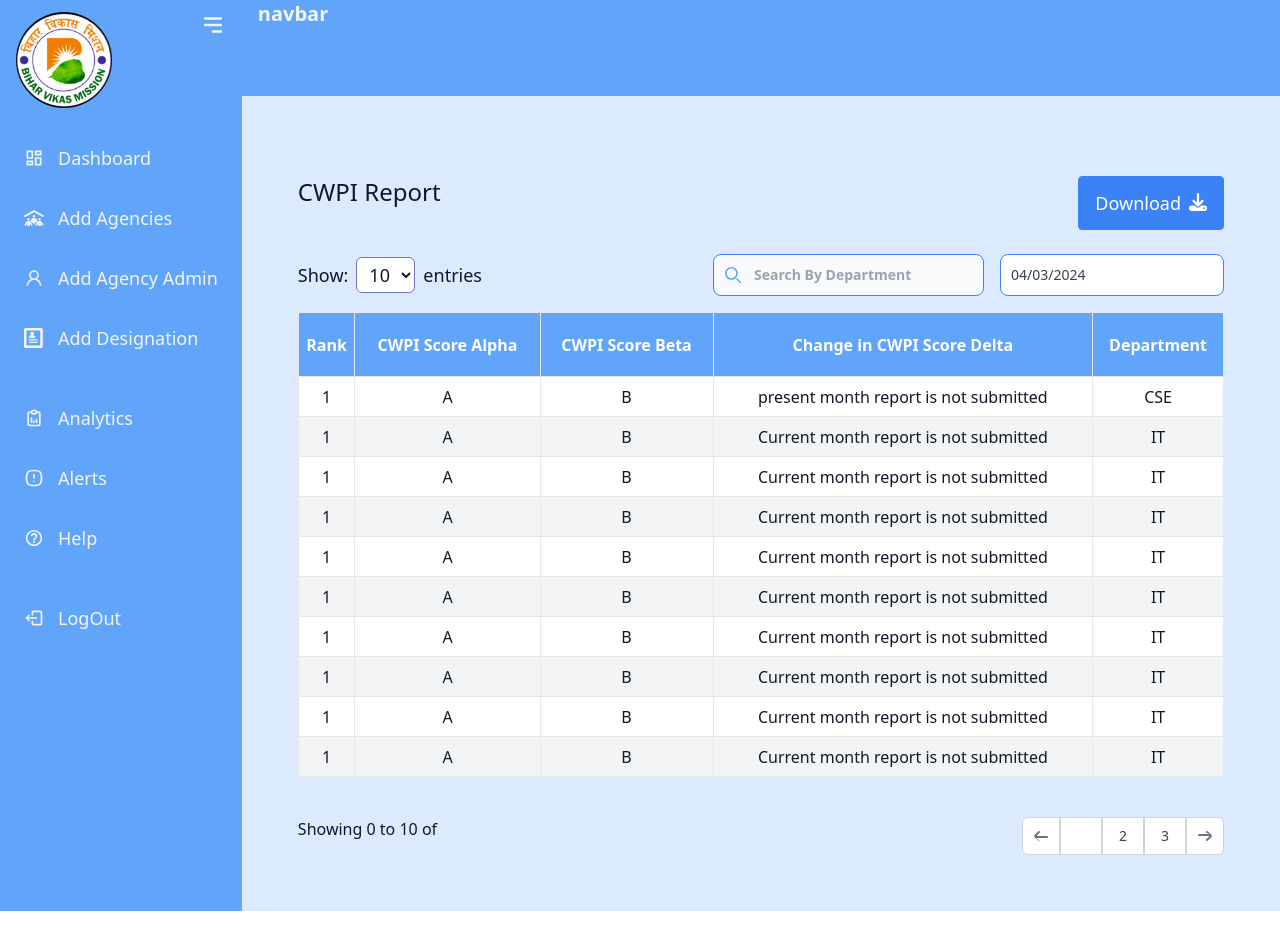
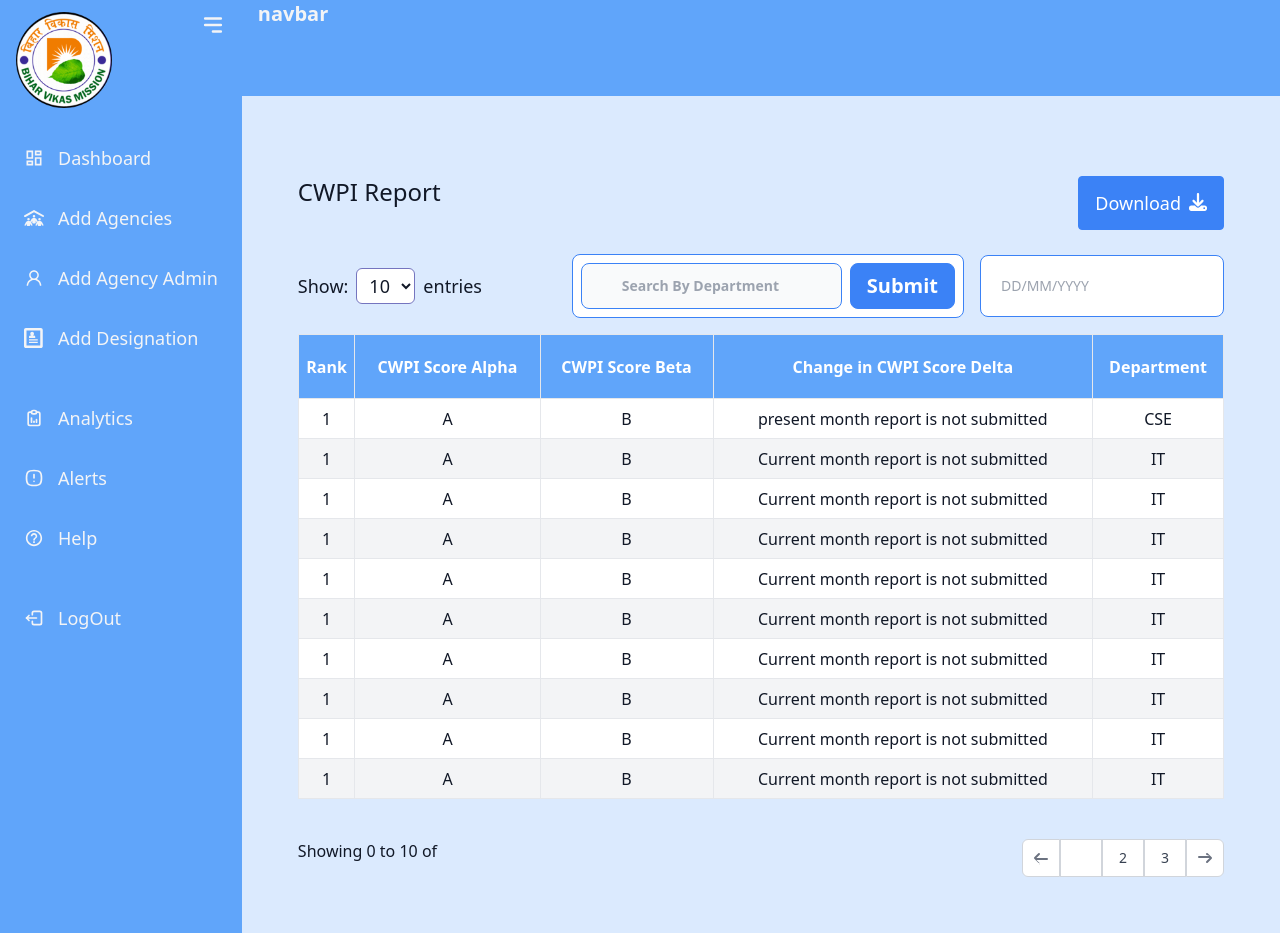
Before and after one commit to echo-shivi/CWPI, a React (Create React App) app: page / in a window 1280 px wide. Before the commit the page ends 911 px from the top, so only its background shows below. Built offline with nearby package versions, Linux system fonts and the light colour scheme.

Commit message:
fix search bar functionality

```diff
--- a/src/components/Atom/SearchBar.jsx
+++ b/src/components/Atom/SearchBar.jsx
@@ -3,12 +3,8 @@ import React from 'react';
 const SearchForm = ({ handleSearch, searchTerm, setSearchTerm }) => {
 
 
-  const handleSubmit = (event) => {
-    event.preventDefault();
-    handleSearch(event);
-  };
   return (
-    <form className="max-w-md mx-auto" onSubmit={handleSubmit}>
+    <form className="max-w-md mx-auto" >
       <label htmlFor="default-search" className="mb-2 text-sm font-medium text-gray-900 sr-only dark:text-white">
         Search
       </label>
@@ -30,15 +26,21 @@ const SearchForm = ({ handleSearch, searchTerm, setSearchTerm }) => {
             />
           </svg>
         </div>
+
+         <div className="relative flex border border-blue-500 p-2 bg-white rounded-lg">
           <input
             type="search"
             id="default-search"
-          className="block w-full p-2.5 ps-10 text-sm border text-blue-400 border-blue-500 rounded-lg bg-gray-50 focus:ring-blue-500 focus:border-blue-500"
+            className="block w-full  ps-10 text-sm border text-blue-400 border-blue-500 rounded-lg bg-gray-50 focus:ring-blue-500 focus:border-blue-500"
             placeholder="Search By Department"
             value={searchTerm}
             onChange={(e) => setSearchTerm(e.target.value)}
             required
           />
+          <button onClick={handleSearch} className="ml-2 px-4 py-2 border border-blue-500 rounded-lg bg-blue-500 text-white">
+            Submit
+          </button>
+        </div>
 
       </div>
     </form>
--- a/src/components/Widgets/Dashboard/PdfReport/CwpiReport.jsx
+++ b/src/components/Widgets/Dashboard/PdfReport/CwpiReport.jsx
@@ -1,4 +1,4 @@
-import React, { useState,useRef } from 'react';
+import React, { useState, useRef } from 'react';
 import SearchForm from '../../../Atom/SearchBar';
 import DatePicker from "react-datepicker";
 import "react-datepicker/dist/react-datepicker.css";
@@ -65,7 +65,7 @@ const TableComponent = () => {
   const [currentPage, setCurrentPage] = useState(1);
   const [entriesPerPage, setEntriesPerPage] = useState(10);
   const [searchTerm, setSearchTerm] = useState('');
-  const [startDate, setStartDate] = useState(new Date());
+  const [startDate, setStartDate] = useState(null);
   const lastIndex = currentPage * entriesPerPage;
   const firstIndex = lastIndex - entriesPerPage;
   const currentEntries = dummyData.slice(firstIndex, lastIndex);
@@ -74,12 +74,13 @@ const TableComponent = () => {
   const numbers = [...Array(totalPages + 1).keys()].slice(1);
   const [filteredEntries, setFilteredEntries] = useState(currentEntries);
   const pdfRef = useRef();
- const downloadPDF = ()=>{
+
+  const downloadPDF = () => {
     const input = pdfRef.current;
     html2canvas(input)
       .then((canvas) => {
         const imgData = canvas.toDataURL('image/png');
-      const pdf = new jsPDF('p','mm','a4',true);
+        const pdf = new jsPDF('p', 'mm', 'a4', true);
         const pdfWidth = pdf.internal.pageSize.getWidth();
         const pdfHeight = pdf.internal.pageSize.getHeight();
         const imgWidth = canvas.width;
@@ -90,9 +91,8 @@ const TableComponent = () => {
         pdf.addImage(imgData, 'PNG', imgX, imgY, imgWidth * ratio, imgHeight * ratio);
         pdf.save("download.pdf");
       });
+  };
 
-
- }
   const prevPage = () => {
     if (currentPage !== firstIndex) {
       setCurrentPage(currentPage - 1);
@@ -114,10 +114,7 @@ const TableComponent = () => {
     setCurrentPage(1);
   };
 
-  const handleSearch = (event) => {
-    const searchTerm = event.target.value.toLowerCase();
-    setSearchTerm(searchTerm);
-
+  const handleSearch = () => {
     const newFilteredEntries = dummyData.filter((entry) => {
       return entry.department.toLowerCase().includes(searchTerm.toLowerCase());
     });
@@ -126,14 +123,12 @@ const TableComponent = () => {
     setCurrentPage(1);
   };
 
-
-
   return (
     <div className="container mx-auto p-4" ref={pdfRef}>
       <div className='justify-between flex  py-6'>
         <h1 className='items-center justify-start font-medium text-2xl'>CWPI Report</h1>
         <button onClick={downloadPDF} class="btn-blue p-4 flex text-white font-medium  rounded">
-          Download <FaDownload className='ml-2 mt-1'/>
+          Download <FaDownload className='ml-2 mt-1' />
         </button>
       </div>
 
@@ -156,7 +151,7 @@ const TableComponent = () => {
             <SearchForm handleSearch={handleSearch} searchTerm={searchTerm} setSearchTerm={setSearchTerm} />
 
           </div>
-          <div>
+          <div >
             <DatePicker
               placeholderText="DD/MM/YYYY"
               dateFormat="dd/MM/yyyy"
@@ -164,7 +159,7 @@ const TableComponent = () => {
               autoComplete="off"
               selected={startDate}
               onChange={(date) => setStartDate(date)}
-              className='p-2.5 w-full border border-blue-500 rounded-lg text-sm text-gray-700 font-normal'
+              className='p-5 w-full border border-blue-500 rounded-lg text-sm text-gray-700 font-normal'
 
             />
 
--- a/src/components/Widgets/Dashboard/PdfReport/DeltaChangeReport.jsx
+++ b/src/components/Widgets/Dashboard/PdfReport/DeltaChangeReport.jsx
@@ -65,7 +65,7 @@ const TableComponent = () => {
   const [currentPage, setCurrentPage] = useState(1);
   const [entriesPerPage, setEntriesPerPage] = useState(10);
   const [searchTerm, setSearchTerm] = useState('');
-  const [startDate, setStartDate] = useState(new Date());
+  const [startDate, setStartDate] = useState(null);
   const lastIndex = currentPage * entriesPerPage;
   const firstIndex = lastIndex - entriesPerPage;
   const currentEntries = dummyData.slice(firstIndex, lastIndex);
@@ -114,10 +114,7 @@ const TableComponent = () => {
     setCurrentPage(1);
   };
 
-  const handleSearch = (event) => {
-    const searchTerm = event.target.value.toLowerCase();
-    setSearchTerm(searchTerm);
-
+  const handleSearch = () => {
     const newFilteredEntries = dummyData.filter((entry) => {
       return entry.department.toLowerCase().includes(searchTerm.toLowerCase());
     });
@@ -125,6 +122,7 @@ const TableComponent = () => {
     setFilteredEntries(newFilteredEntries);
     setCurrentPage(1);
   };
+
 
 
 
@@ -164,7 +162,7 @@ const TableComponent = () => {
               autoComplete="off"
               selected={startDate}
               onChange={(date) => setStartDate(date)}
-              className='p-2.5 w-full border border-blue-500 rounded-lg text-sm text-gray-700 font-normal'
+              className='p-5 w-full border border-blue-500 rounded-lg text-sm text-gray-700 font-normal'
 
             />
 
--- a/src/components/Widgets/Dashboard/WorkAgency/AgencySubDetail/Admins.jsx
+++ b/src/components/Widgets/Dashboard/WorkAgency/AgencySubDetail/Admins.jsx
@@ -63,18 +63,15 @@ const Admins = () => {
         setEntriesPerPage(parseInt(event.target.value, 10));
         setCurrentPage(1);
     };
-
-    const handleSearch = (event) => {
-        const searchTerm = event.target.value.toLowerCase();
-        setSearchTerm(searchTerm);
-
+    const handleSearch = () => {
         const newFilteredEntries = dummyData.filter((entry) => {
-            return entry.department.toLowerCase().includes(searchTerm.toLowerCase());
+          return entry.department.toLowerCase().includes(searchTerm.toLowerCase());
         });
 
         setFilteredEntries(newFilteredEntries);
         setCurrentPage(1);
-    };
+      };
+
 
 
 
--- a/src/components/Widgets/Dashboard/WorkAgency/AgencySubDetail/EmployeeDetail.jsx
+++ b/src/components/Widgets/Dashboard/WorkAgency/AgencySubDetail/EmployeeDetail.jsx
@@ -64,10 +64,7 @@ const EmployeeDetail = () => {
     setCurrentPage(1);
   };
 
-  const handleSearch = (event) => {
-    const searchTerm = event.target.value.toLowerCase();
-    setSearchTerm(searchTerm);
-
+  const handleSearch = () => {
     const newFilteredEntries = dummyData.filter((entry) => {
       return entry.department.toLowerCase().includes(searchTerm.toLowerCase());
     });
@@ -75,6 +72,7 @@ const EmployeeDetail = () => {
     setFilteredEntries(newFilteredEntries);
     setCurrentPage(1);
   };
+
 
 
 
--- a/src/components/Widgets/Dashboard/WorkAgency/AgencySubDetail/SchemesSubmitted.jsx
+++ b/src/components/Widgets/Dashboard/WorkAgency/AgencySubDetail/SchemesSubmitted.jsx
@@ -64,17 +64,14 @@ const SchemesSubmitted = () => {
         setCurrentPage(1);
     };
 
-    const handleSearch = (event) => {
-        const searchTerm = event.target.value.toLowerCase();
-        setSearchTerm(searchTerm);
-
+    const handleSearch = () => {
         const newFilteredEntries = dummyData.filter((entry) => {
-            return entry.department.toLowerCase().includes(searchTerm.toLowerCase());
+          return entry.department.toLowerCase().includes(searchTerm.toLowerCase());
         });
 
         setFilteredEntries(newFilteredEntries);
         setCurrentPage(1);
-    };
+      };
 
 
 
```
Lines whose indentation alone changed are shown as unchanged.
